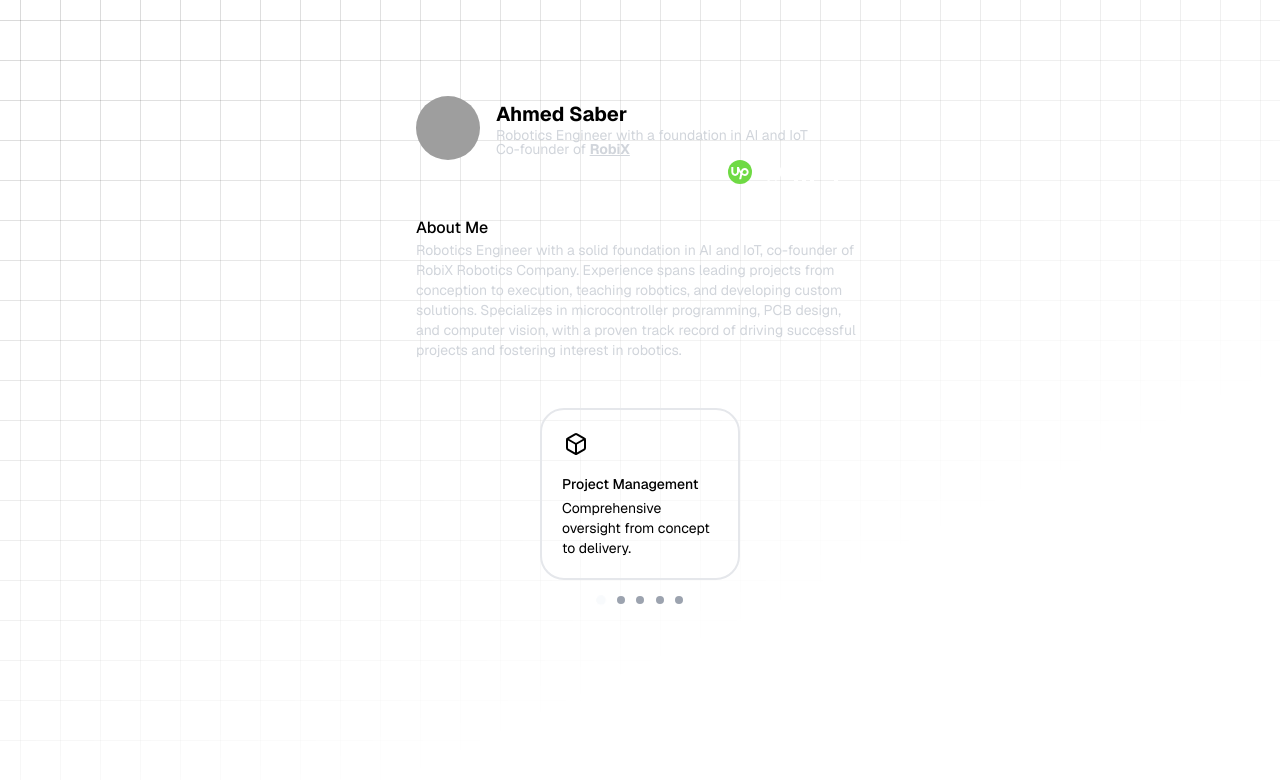
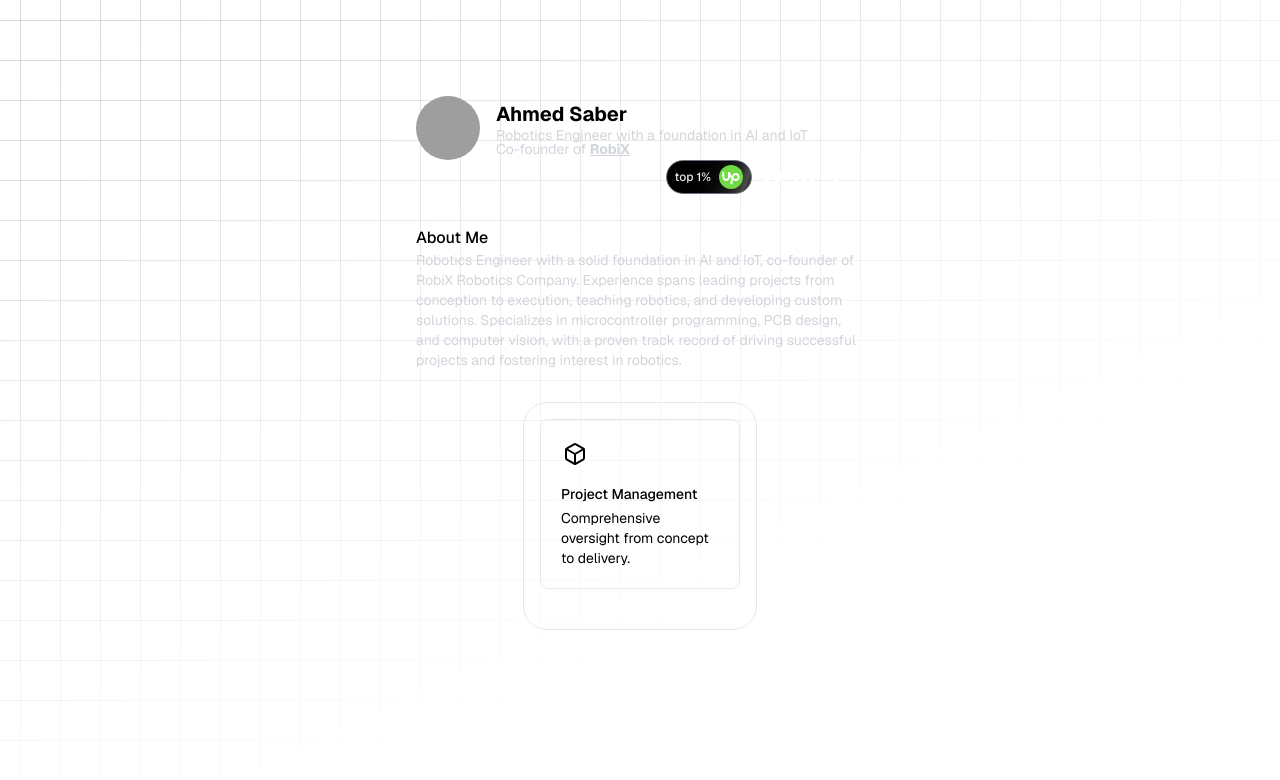
Before and after one commit to Ebrahim-Ramadan/ahmed-saber-portfolio, a Next.js app: page / in a window 1280 px wide. Shown: the top 780 px of the page. Built offline with nearby package versions, Linux system fonts and the light colour scheme; grey boxes are pictures that could not be loaded.

Commit message:
created a custom hook for the transform logic and call it at the top level of your component

```diff
--- /dev/null
+++ b/components/globals/Badge.jsx
@@ -0,0 +1,12 @@
+import { Upwork } from "./Icons";
+
+const BadgeShine = ({Badgetext}) => {
+    return (
+      <span className='inline-flex h-full animate-background-shine cursor-pointer items-center justify-center rounded-full border border-gray-500 bg-[linear-gradient(110deg,#000,45%,#4D4B4B,55%,#000)] bg-[length:250%_100%] px-2 py-1 text-xs font-medium text-gray-200'>
+        {Badgetext}
+        <Upwork  className='ml-2 w-6 h-6'/>
+      </span>
+    );
+  };
+
+  export default BadgeShine;
--- a/components/landing/Hello.jsx
+++ b/components/landing/Hello.jsx
@@ -2,6 +2,7 @@ import React from 'react';
 import Image from 'next/image';
 import Subtle3DCarousel from './Subtle3DCarousel';
 import { Upwork, Github, LinkedIn, FB } from "../globals/Icons";
+import BadgeShine from '../globals/Badge';
 
 export const Hello = () => {
   return (
@@ -34,7 +35,7 @@ Ahmed Saber
         </div>
      </div>
         <div className='flex flex-row items-center justify-end w-full h-full px-4 gap-2'>
-          <Upwork  className='w-6 h-6'/>
+          <BadgeShine Badgetext='top 1%' />
           <Github className='w-6 h-6'/>
           <LinkedIn  className='w-6 h-6'/>
           <FB className='w-6 h-6'/>
--- a/components/landing/Subtle3DCarousel.jsx
+++ b/components/landing/Subtle3DCarousel.jsx
@@ -1,8 +1,9 @@
 'use client';
 
-import { PanInfo, motion, useMotionValue, useTransform } from "framer-motion";
+import { useRotateYValues } from "@/utils/customHooks";
+import { motion, useMotionValue } from "framer-motion";
 import { useState } from "react";
-import { AI, BehanceIcon, Bot, Circuits, Code, Cube, Github } from "../globals/Icons";
+import { AI, Bot, Circuits, Code, Cube } from "../globals/Icons";
 
 const ITEMS = [
   {
@@ -46,33 +47,19 @@ const ITEMS = [
     id: 5,
   },
 ];
-
 const ITEM_WIDTH = 200;
 const DRAG_BUFFER = 50;
 const VELOCITY_THRESHOLD = 500;
 const GAP = 16;
 const CONTAINER_WIDTH = ITEM_WIDTH + GAP;
+
 const SPRING_OPTIONS = {
   type: "spring",
   stiffness: 300,
   damping: 30,
 };
 
-function useRotations(x, length) {
-  return Array.from({ length }, (_, index) => {
-    const range = [
-      (-100 * (index + 1) * CONTAINER_WIDTH) / 100,
-      (-100 * index * CONTAINER_WIDTH) / 100,
-      (-100 * (index - 1) * CONTAINER_WIDTH) / 100,
-    ];
-    const nextIndex = Math.min(index + 1, length - 1);
-    const prevIndex = Math.max(index - 1, 0);
-    const outputRange = [nextIndex ? 90 : 90, 0, prevIndex ? -90 : -90];
-    return useTransform(x, range, outputRange, {
-      clamp: false,
-    });
-  });
-}
+
 
 export default function Subtle3DCarousel() {
   const x = useMotionValue(0);
@@ -91,10 +78,11 @@ export default function Subtle3DCarousel() {
 
   const leftConstraint = -((ITEM_WIDTH + GAP) * (ITEMS.length - 1));
 
-  const rotations = useRotations(x, ITEMS.length);
+  const rotateYValues = useRotateYValues(x, ITEMS, ITEM_WIDTH, GAP);
+
 
   return (
-    <div className="w-fit relative overflow-hidden rounded-[var(--outer-r)] p-4">
+    <div className="relative overflow-hidden rounded-[var(--outer-r)] border border-mauve-light-6/40 p-[var(--p-distance)] [--p-distance:16px] [--outer-r:24px] dark:border-mauve-dark-6/60">
       <motion.div
         className="flex"
         drag="x"
@@ -116,11 +104,11 @@ export default function Subtle3DCarousel() {
         {ITEMS.map((item, index) => (
           <motion.div
             key={index}
-            className="relative flex shrink-0 flex-col items-start justify-between rounded-3xl border border-2 border-mauve-light-6/40 bg-mauve-light-1 dark:border-mauve-dark-6/60 dark:bg-mauve-dark-1"
+            className="relative flex shrink-0 flex-col items-start justify-between rounded-[calc(var(--outer-r)-var(--p-distance))] border border-mauve-light-6/40 bg-mauve-light-1 dark:border-mauve-dark-6/60 dark:bg-mauve-dark-1"
             style={{
               width: ITEM_WIDTH,
               height: "100%",
-              rotateY: rotations[index],
+              rotateY: rotateYValues[index],
             }}
             transition={SPRING_OPTIONS}
           >
@@ -147,8 +135,8 @@ export default function Subtle3DCarousel() {
               key={index}
               className={`h-2 w-2 cursor-pointer rounded-full transition-colors duration-150  ${
                 currentIndex === index
-                  ? "bg-slate-50"
-                  : "bg-gray-400"
+                  ? "bg-mauve-light-9 dark:bg-mauve-dark-9"
+                  : "bg-mauve-light-9/40 dark:bg-mauve-dark-9/40"
               }`}
               animate={{ scale: currentIndex === index ? 1.2 : 1 }}
               onClick={() => setCurrentIndex(index)}
--- a/tailwind.config.js
+++ b/tailwind.config.js
@@ -1,12 +1,27 @@
 /** @type {import('tailwindcss').Config} */
 module.exports = {
+
   content: [
     "./pages/**/*.{js,ts,jsx,tsx,mdx}",
     "./components/**/*.{js,ts,jsx,tsx,mdx}",
     "./app/**/*.{js,ts,jsx,tsx,mdx}",
   ],
   theme: {
+
     extend: {
+      animation: {
+        "background-shine": "background-shine 2s linear infinite"
+      },
+      keyframes: {
+        "background-shine": {
+          from: {
+            backgroundPosition: "0 0"
+          },
+          to: {
+            backgroundPosition: "-200% 0"
+          }
+        }
+      },
       backgroundImage: {
         "gradient-radial": "radial-gradient(var(--tw-gradient-stops))",
         "gradient-conic":
--- /dev/null
+++ b/utils/customHooks.js
@@ -0,0 +1,22 @@
+import {  useTransform } from "framer-motion";
+
+export function useRotateYValues(x, ITEMS, ITEM_WIDTH, GAP) {
+    const transformFunctions = ITEMS.map((_, index) => {
+      const range = [
+        (-100 * (index + 1) * (ITEM_WIDTH + GAP)) / 100,
+        (-100 * index * (ITEM_WIDTH + GAP)) / 100,
+        (-100 * (index - 1) * (ITEM_WIDTH + GAP)) / 100,
+      ];
+      const nextIndex = Math.min(index + 1, ITEMS.length - 1);
+      const prevIndex = Math.max(index - 1, 0);
+      const outputRange = [nextIndex ? 90 : 90, 0, prevIndex ? -90 : -90];
+
+      return { range, outputRange };
+    });
+
+    const rotateYValues = transformFunctions.map(({ range, outputRange }) =>
+      useTransform(x, range, outputRange, { clamp: false })
+    );
+
+    return rotateYValues;
+  }
```
